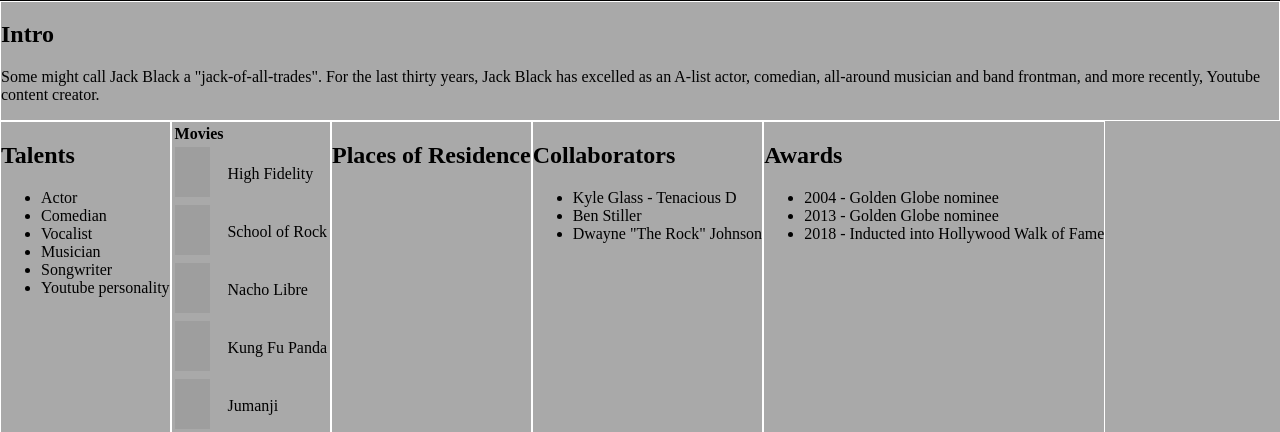
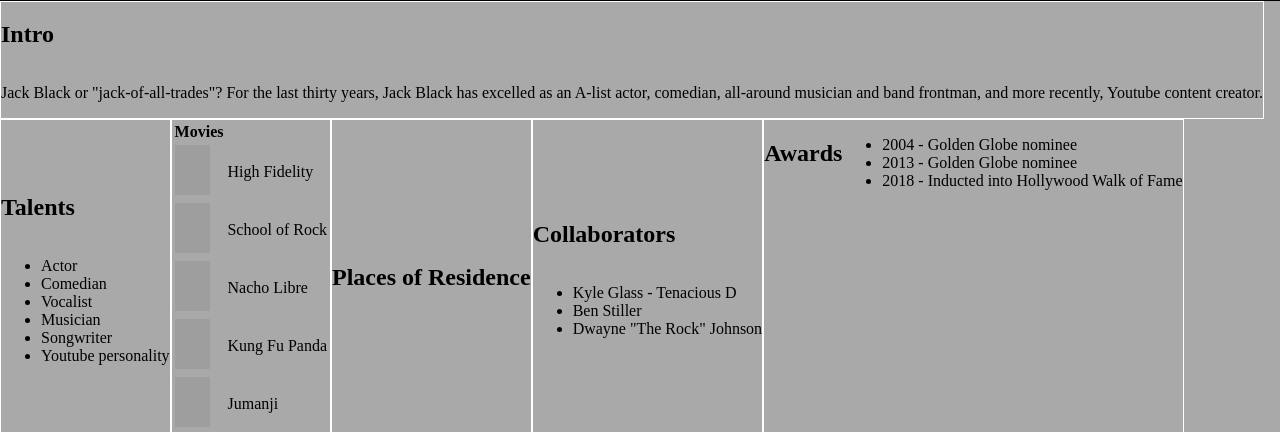
Before and after one commit to nss-cohort-40/celebrity-tribute-the-homebounders, a plain HTML site: page career.html in a window 1280 px wide. Shown: the part 59-491 px from the top of the page. Drawn offline with Linux system fonts and the light colour scheme; grey boxes are pictures that could not be loaded.

Commit message:
continued styling

```diff
--- a/career.html
+++ b/career.html
@@ -23,11 +23,11 @@
     </nav>
   </header>
   <article class="career">
-        <section class="career__intro">
+        <section class="career__intro career__top">
             <h2>Intro</h2>
-            <p>Some might call Jack Black a "jack-of-all-trades". For the last thirty years, Jack Black has excelled as an A-list actor, comedian, all-around musician and band frontman, and more recently, Youtube content creator.</p>
+            <p>Jack Black or "jack-of-all-trades"? For the last thirty years, Jack Black has excelled as an A-list actor, comedian, all-around musician and band frontman, and more recently, Youtube content creator.</p>
         </section>
-        <section class="career__talents">
+        <section class="career__talents career__bottom">
             <h2>Talents</h2>
             <ul>
                 <li>Actor</li>
@@ -38,7 +38,7 @@
                 <li>Youtube personality</li>
             </ul>
         </section>
-        <section class="career__films">
+        <section class="career__films career__top">
             <table>
                 <tr>
                     <th>Movies</th>
@@ -66,10 +66,10 @@
             </table>
         </table>
         </section>
-        <section class="career__lived">
+        <section class="career__lived career__bottom">
             <h2>Places of Residence</h2>
         </section>
-        <section class="career__collabs">
+        <section class="career__collabs career__bottom">
             <h2>Collaborators</h2>
                 <ul>
                     <li>Kyle Glass - Tenacious D</li>
@@ -77,7 +77,7 @@
                     <li>Dwayne "The Rock" Johnson</li>
                 </ul>
         </section>
-        <section class="career__awards">
+        <section class="career__awards career__bottom">
             <h2>Awards</h2>
             <ul>
                 <li>2004 - Golden Globe nominee</li>
--- a/styles/main.css
+++ b/styles/main.css
@@ -61,6 +61,7 @@
   object-fit: contain;
 }
 
+/* Career page styling */
 .career {
   display: flex;
   flex-flow: row wrap;
@@ -68,25 +69,42 @@
 }
 
 .career__intro {
+  flex-flow: column wrap;
+  display: flex;
+  justify-content: center;
   border: solid white 1px;
 }
 
 .career__talents {
+  flex-flow: column wrap;
+  display: flex;
+  justify-content: center;
   border: solid white 1px;
 }
 
 .career__films {
+  flex-flow: column wrap;
+  display: flex;
+  justify-content: center;
   border: solid white 1px;
 }
 
 .career__lived {
+  flex-flow: column wrap;
+  display: flex;
+  justify-content: center;
   border: solid white 1px;
 }
 
 .career__collabs {
+  flex-flow: column wrap;
+  display: flex;
+  justify-content: center;
   border: solid white 1px;
 }
 
 .career__awards {
+  display: flex;
+  justify-content: center;
   border: solid white 1px;
 }
```
